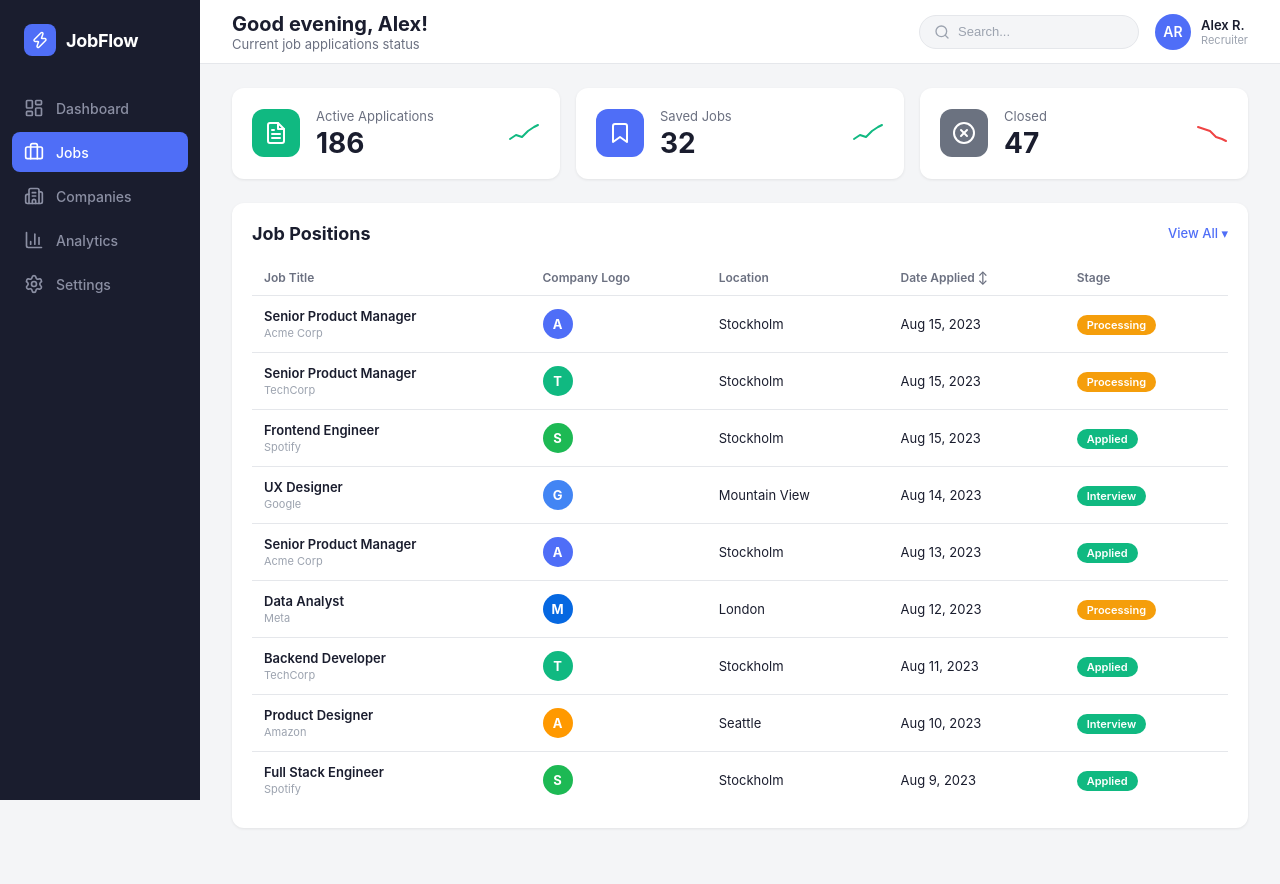
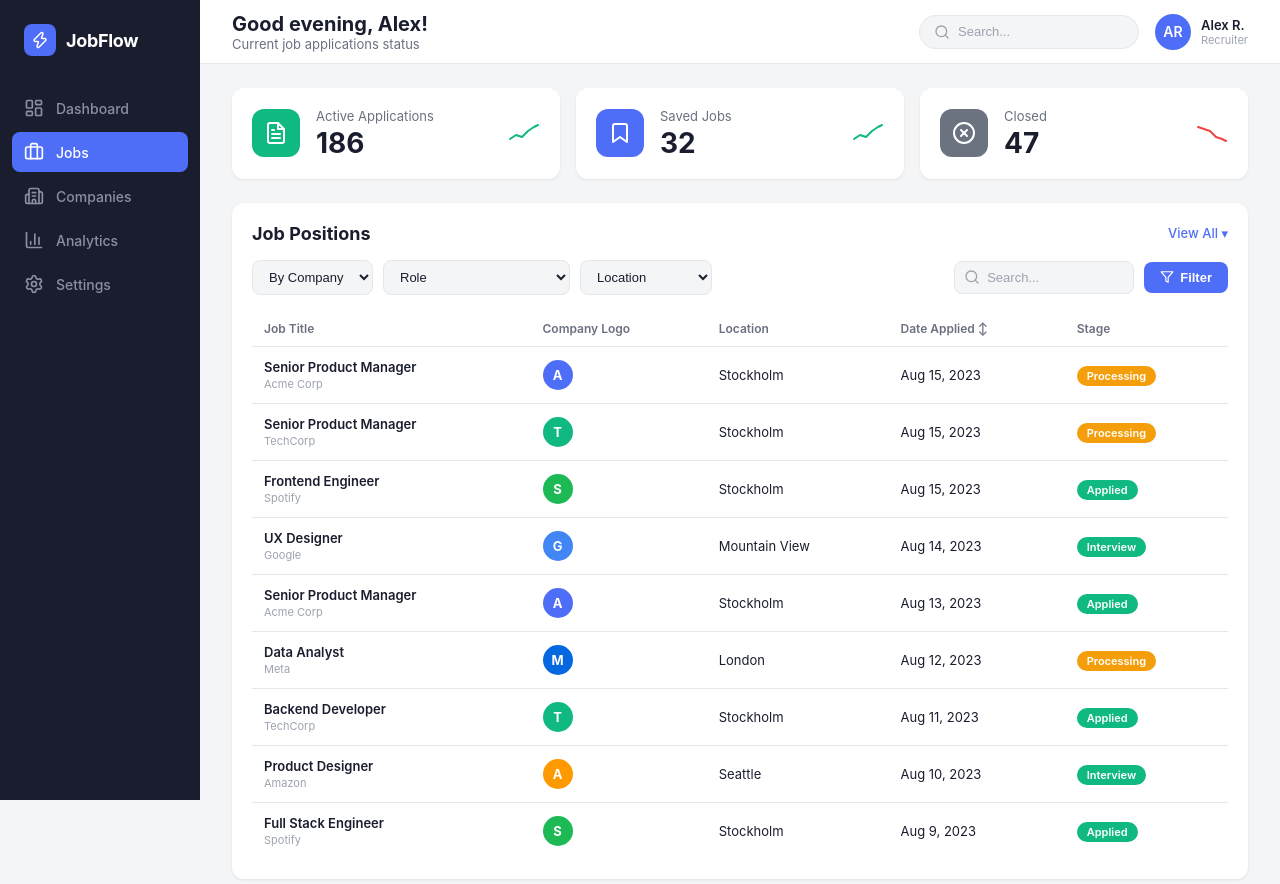
Before and after one commit to jianweicheng0822/JobFlow, a React (Vite) app in the folder job-flow-frontend/: page /jobs in a window 1280 px wide. Shown: the top 884 px of the page. Before the commit the page ends 852 px from the top, so only its background shows below. Built offline with nearby package versions, Linux system fonts and the light colour scheme.

Commit message:
Add search and filter bar to Job Positions table

```diff
--- a/job-flow-frontend/src/pages/Jobs.css
+++ b/job-flow-frontend/src/pages/Jobs.css
@@ -121,6 +121,110 @@
   text-decoration: underline;
 }
 
+/* ===== Filter Bar ===== */
+.jobs-filter-bar {
+  display: flex;
+  align-items: center;
+  justify-content: space-between;
+  gap: 12px;
+  margin-bottom: 16px;
+  flex-wrap: wrap;
+}
+
+.jobs-filter-dropdowns {
+  display: flex;
+  align-items: center;
+  gap: 10px;
+  flex-wrap: wrap;
+}
+
+.jobs-filter-select {
+  padding: 8px 12px;
+  border: 1px solid var(--border-color);
+  border-radius: 8px;
+  background: var(--content-bg);
+  color: var(--text-primary);
+  font-size: 13px;
+  cursor: pointer;
+  min-width: 120px;
+}
+
+.jobs-filter-select:focus {
+  outline: none;
+  border-color: var(--sidebar-accent);
+}
+
+.jobs-filter-right {
+  display: flex;
+  align-items: center;
+  gap: 10px;
+}
+
+.jobs-search-box {
+  position: relative;
+  display: flex;
+  align-items: center;
+}
+
+.jobs-search-icon {
+  position: absolute;
+  left: 10px;
+  width: 16px;
+  height: 16px;
+  color: var(--text-muted);
+  pointer-events: none;
+}
+
+.jobs-search-input {
+  padding: 8px 12px 8px 32px;
+  border: 1px solid var(--border-color);
+  border-radius: 8px;
+  background: var(--content-bg);
+  color: var(--text-primary);
+  font-size: 13px;
+  width: 180px;
+}
+
+.jobs-search-input::placeholder {
+  color: var(--text-muted);
+}
+
+.jobs-search-input:focus {
+  outline: none;
+  border-color: var(--sidebar-accent);
+}
+
+.jobs-filter-btn {
+  display: flex;
+  align-items: center;
+  gap: 6px;
+  padding: 8px 16px;
+  background: var(--sidebar-accent);
+  color: white;
+  border: none;
+  border-radius: 8px;
+  font-size: 13px;
+  font-weight: 600;
+  cursor: pointer;
+  white-space: nowrap;
+}
+
+.jobs-filter-btn svg {
+  width: 14px;
+  height: 14px;
+}
+
+.jobs-filter-btn:hover {
+  opacity: 0.9;
+}
+
+.jobs-table-empty {
+  text-align: center;
+  padding: 32px 12px !important;
+  color: var(--text-muted);
+  font-size: 14px;
+}
+
 .jobs-table-wrapper {
   overflow-x: auto;
 }
--- a/job-flow-frontend/src/pages/Jobs.tsx
+++ b/job-flow-frontend/src/pages/Jobs.tsx
@@ -1,3 +1,4 @@
+import { useState, useMemo } from 'react'
 import './Jobs.css'
 
 // ===== Types =====
@@ -105,6 +106,34 @@ function JobsTrendLine({ direction }: { direction: 'up' | 'down' }) {
 }
 
 export default function Jobs() {
+  const [search, setSearch] = useState('')
+  const [companyFilter, setCompanyFilter] = useState('')
+  const [roleFilter, setRoleFilter] = useState('')
+  const [locationFilter, setLocationFilter] = useState('')
+
+  // Build unique filter options from mock data
+  const companies = useMemo(() => [...new Set(jobPositions.map((j) => j.company))], [])
+  const roles = useMemo(() => [...new Set(jobPositions.map((j) => j.title))], [])
+  const locations = useMemo(() => [...new Set(jobPositions.map((j) => j.location))], [])
+
+  const filteredJobs = useMemo(() => {
+    return jobPositions.filter((job) => {
+      const q = search.toLowerCase()
+      const matchesSearch = !q || job.title.toLowerCase().includes(q) || job.company.toLowerCase().includes(q)
+      const matchesCompany = !companyFilter || job.company === companyFilter
+      const matchesRole = !roleFilter || job.title === roleFilter
+      const matchesLocation = !locationFilter || job.location === locationFilter
+      return matchesSearch && matchesCompany && matchesRole && matchesLocation
+    })
+  }, [search, companyFilter, roleFilter, locationFilter])
+
+  const handleReset = () => {
+    setSearch('')
+    setCompanyFilter('')
+    setRoleFilter('')
+    setLocationFilter('')
+  }
+
   return (
     <div className="jobs-page">
       {/* Stat Cards */}
@@ -129,6 +158,64 @@ export default function Jobs() {
           <h2 className="jobs-section-title">Job Positions</h2>
           <a href="#" className="jobs-section-link">View All ▾</a>
         </div>
+
+        {/* Filter Bar */}
+        <div className="jobs-filter-bar">
+          <div className="jobs-filter-dropdowns">
+            <select
+              className="jobs-filter-select"
+              value={companyFilter}
+              onChange={(e) => setCompanyFilter(e.target.value)}
+            >
+              <option value="">By Company</option>
+              {companies.map((c) => (
+                <option key={c} value={c}>{c}</option>
+              ))}
+            </select>
+            <select
+              className="jobs-filter-select"
+              value={roleFilter}
+              onChange={(e) => setRoleFilter(e.target.value)}
+            >
+              <option value="">Role</option>
+              {roles.map((r) => (
+                <option key={r} value={r}>{r}</option>
+              ))}
+            </select>
+            <select
+              className="jobs-filter-select"
+              value={locationFilter}
+              onChange={(e) => setLocationFilter(e.target.value)}
+            >
+              <option value="">Location</option>
+              {locations.map((l) => (
+                <option key={l} value={l}>{l}</option>
+              ))}
+            </select>
+          </div>
+          <div className="jobs-filter-right">
+            <div className="jobs-search-box">
+              <svg className="jobs-search-icon" viewBox="0 0 24 24" fill="none" stroke="currentColor" strokeWidth="2" strokeLinecap="round" strokeLinejoin="round">
+                <circle cx="11" cy="11" r="8" />
+                <line x1="21" y1="21" x2="16.65" y2="16.65" />
+              </svg>
+              <input
+                type="text"
+                className="jobs-search-input"
+                placeholder="Search..."
+                value={search}
+                onChange={(e) => setSearch(e.target.value)}
+              />
+            </div>
+            <button className="jobs-filter-btn" onClick={handleReset}>
+              <svg viewBox="0 0 24 24" fill="none" stroke="currentColor" strokeWidth="2" strokeLinecap="round" strokeLinejoin="round">
+                <polygon points="22 3 2 3 10 12.46 10 19 14 21 14 12.46 22 3" />
+              </svg>
+              Filter
+            </button>
+          </div>
+        </div>
+
         <div className="jobs-table-wrapper">
           <table className="jobs-table">
             <thead>
@@ -141,7 +228,12 @@ export default function Jobs() {
               </tr>
             </thead>
             <tbody>
-              {jobPositions.map((job) => (
+              {filteredJobs.length === 0 ? (
+                <tr>
+                  <td colSpan={5} className="jobs-table-empty">No matching jobs found.</td>
+                </tr>
+              ) : (
+                filteredJobs.map((job) => (
                   <tr key={job.id}>
                     <td>
                       <div className="jobs-title-cell">
@@ -168,7 +260,8 @@ export default function Jobs() {
                       </span>
                     </td>
                   </tr>
-              ))}
+                ))
+              )}
             </tbody>
           </table>
         </div>
```
Lines whose indentation alone changed are shown as unchanged.
